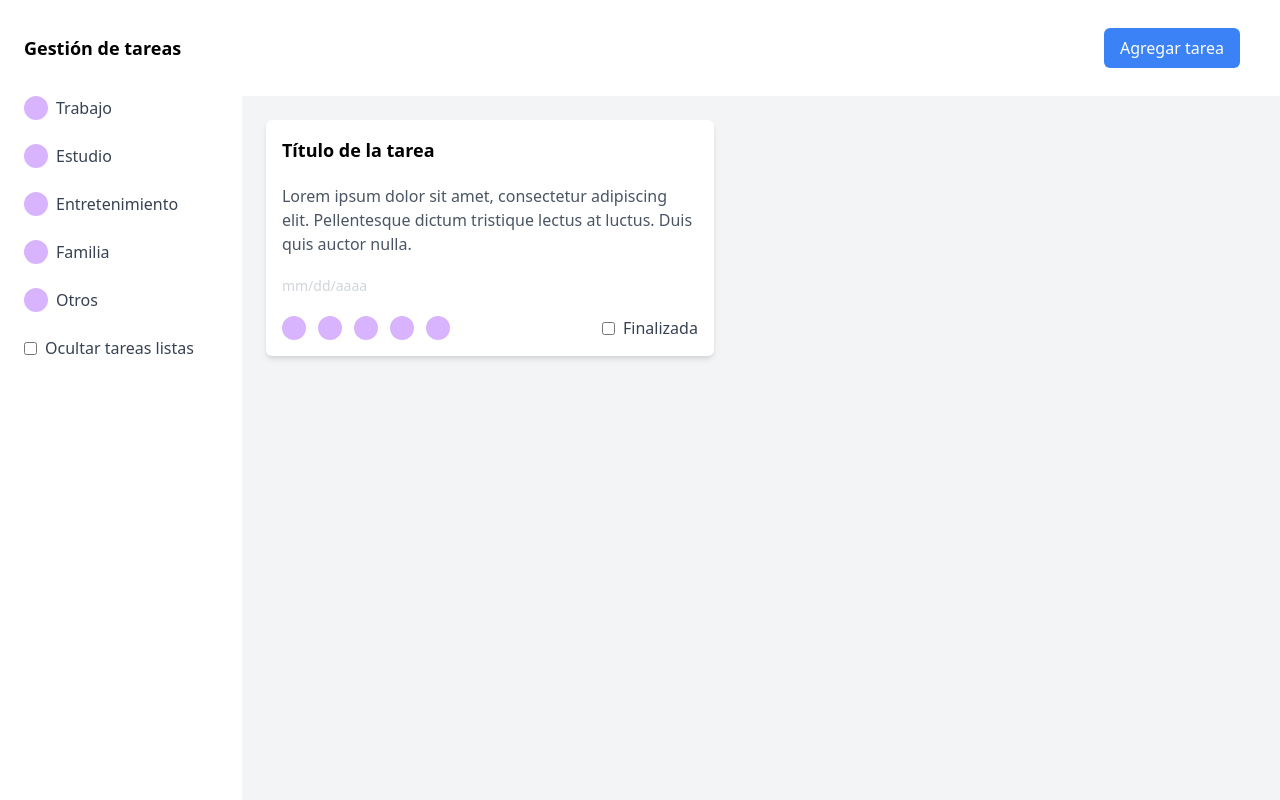
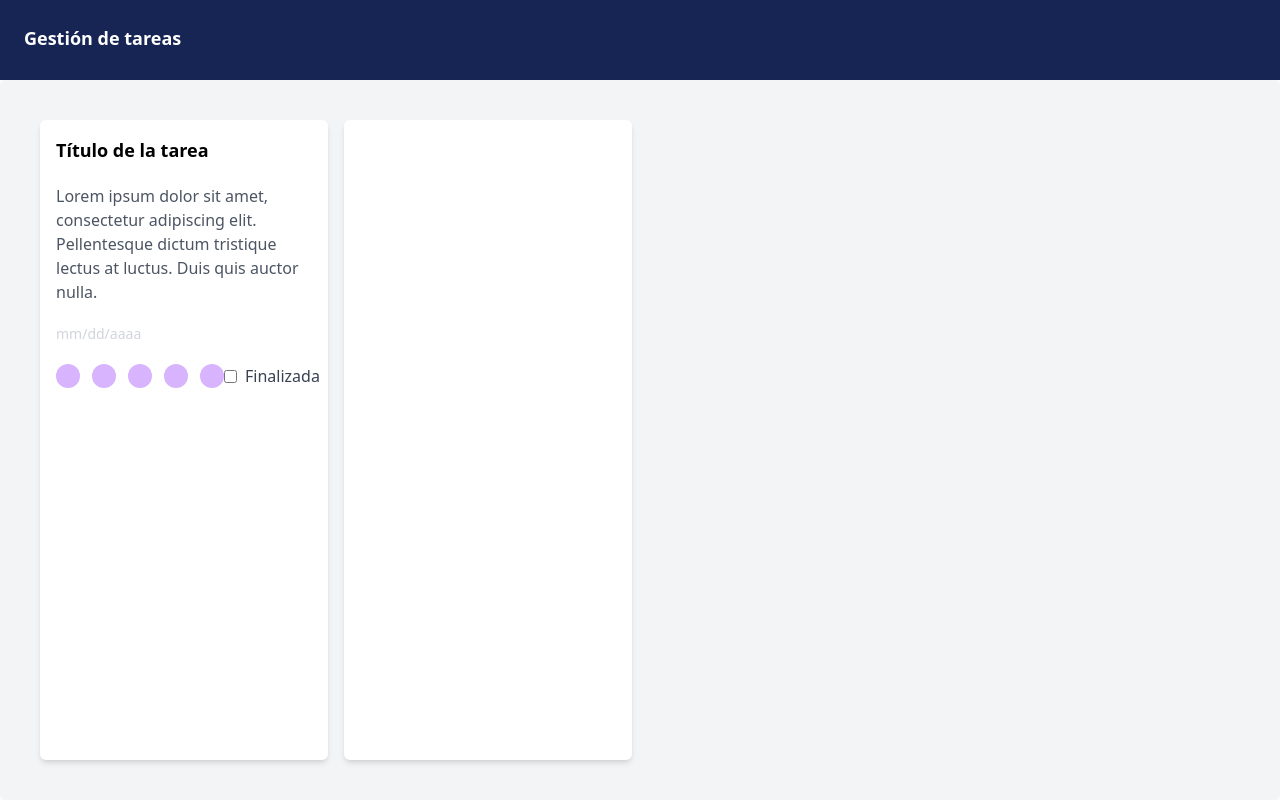
Before and after one commit to Edison0125/prueba_tecnica, a React (Vite) app: page /dashboard in a window 1280 px wide. Built offline with nearby package versions, Linux system fonts and the light colour scheme.

Commit message:
Rediseño del dashboard

```diff
--- a/src/pages/Dashboard.tsx
+++ b/src/pages/Dashboard.tsx
@@ -2,61 +2,20 @@ import TaskCard from "../components/TaskCard.tsx";
 
 const Dashboard = () => {
     return (
-        <div className="min-h-screen bg-gray-50 flex flex-col">
-            {/* Navbar */}
-            <div className="h-24 bg-white flex justify-between items-center px-6">
-                <div className="bg-white p-0 rounded-md">
-                    <h1 className="text-lg font-semibold">Gestión de tareas</h1>
-                </div>
-                <div className="bg-white p-4 rounded-md">
-                    <button className="px-4 py-2 bg-blue-500 text-white rounded-md">
-                        Agregar tarea
-                    </button>
-                </div>
+        <div className="min-h-screen bg-gray-50 flex flex-col m-0 p-0">
+            {/* Barra */}
+            <div className="h-20 flex items-start bg-blue-950 py-6 px-6">
+                <h1 className="text-lg font-semibold text-left text-white">Gestión de tareas</h1>
             </div>
-
-            {/* Contenido principal con sidebar */}
-            <div className="flex flex-1">
-                {/* Sidebar */}
-                <div className=" bg-white text-black pl-6 pr-12 space-y-6">
-                    <div className="flex items-center space-x-2">
-                        <span className="h-6 w-6 bg-purple-300 rounded-full"></span>
-                        <span className="text-gray-700">Trabajo</span>
-                    </div>
-
-                    <div className="flex items-center space-x-2">
-                        <span className="h-6 w-6 bg-purple-300 rounded-full"></span>
-                        <span className="text-gray-700">Estudio</span>
-                    </div>
-
-                    <div className="flex items-center space-x-2">
-                        <span className="h-6 w-6 bg-purple-300 rounded-full"></span>
-                        <span className="text-gray-700">Entretenimiento</span>
-                    </div>
-
-                    <div className="flex items-center space-x-2">
-                        <span className="h-6 w-6 bg-purple-300 rounded-full"></span>
-                        <span className="text-gray-700">Familia</span>
-                    </div>
-
-                    <div className="flex items-center space-x-2">
-                        <span className="h-6 w-6 bg-purple-300 rounded-full"></span>
-                        <span className="text-gray-700">Otros</span>
-                    </div>
-                    <div className="flex items-center space-x-2 mt-6">
-                        <input type="checkbox" className="border-gray-150 cursor-pointer" />
-                        <label htmlFor="" className="ml-3  text-gray-700">Ocultar tareas listas</label>
-                    </div>
-
-                </div>
-
-                {/* Contenido principal */}
-                <div className="flex-1 p-6 bg-gray-100">
-                    <TaskCard />
+            {/* Contenido principal */}
+            <div className="flex-grow grid grid-cols-4 gap-4 bg-gray-100 p-10 rounded-md overflow-y-auto">
+                <TaskCard />
+                <div className="p-4 bg-white rounded-md shadow-md">
+                    <button></button>
                 </div>
             </div>
         </div>
-
     );
 };
+
 export default Dashboard;
```
